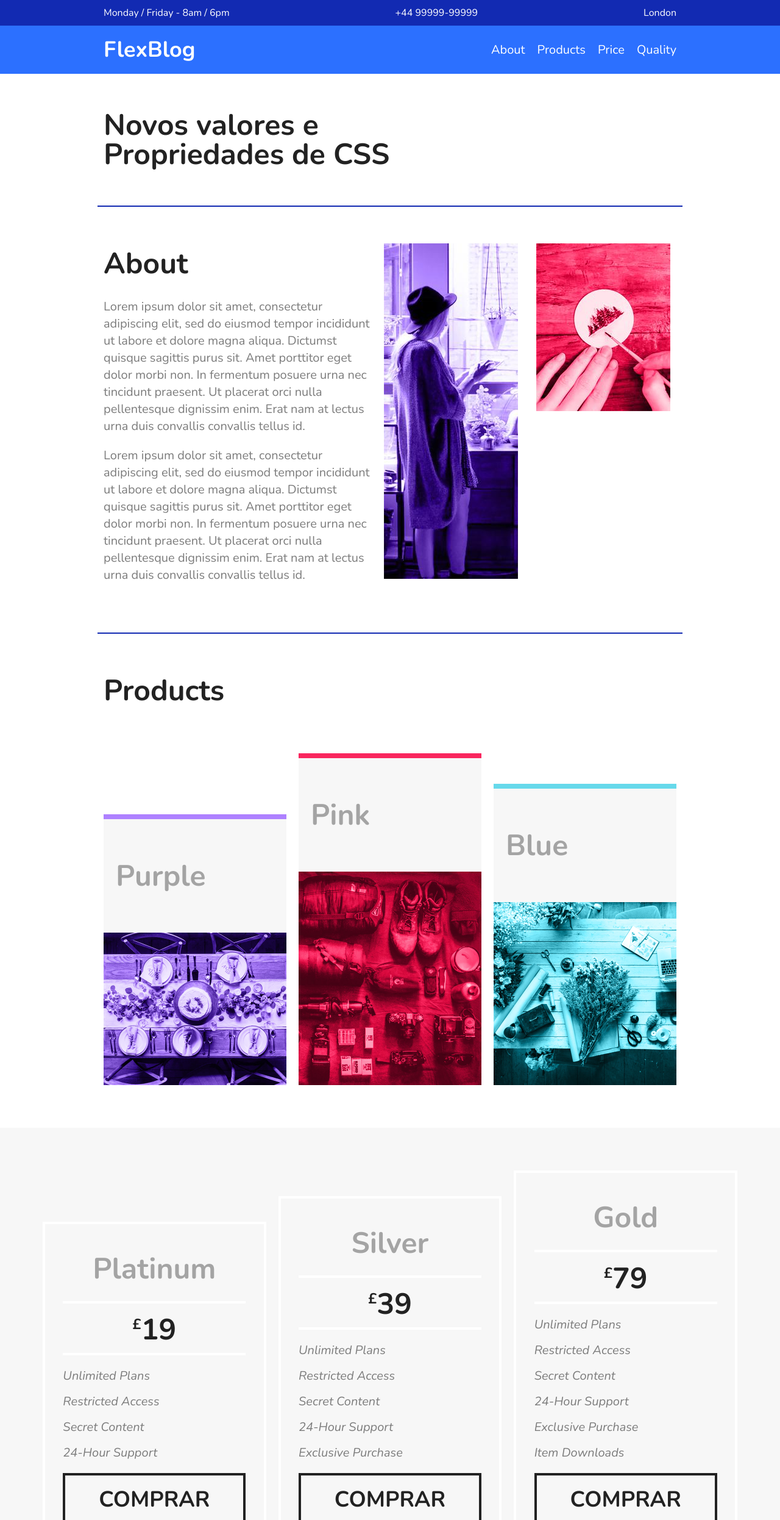
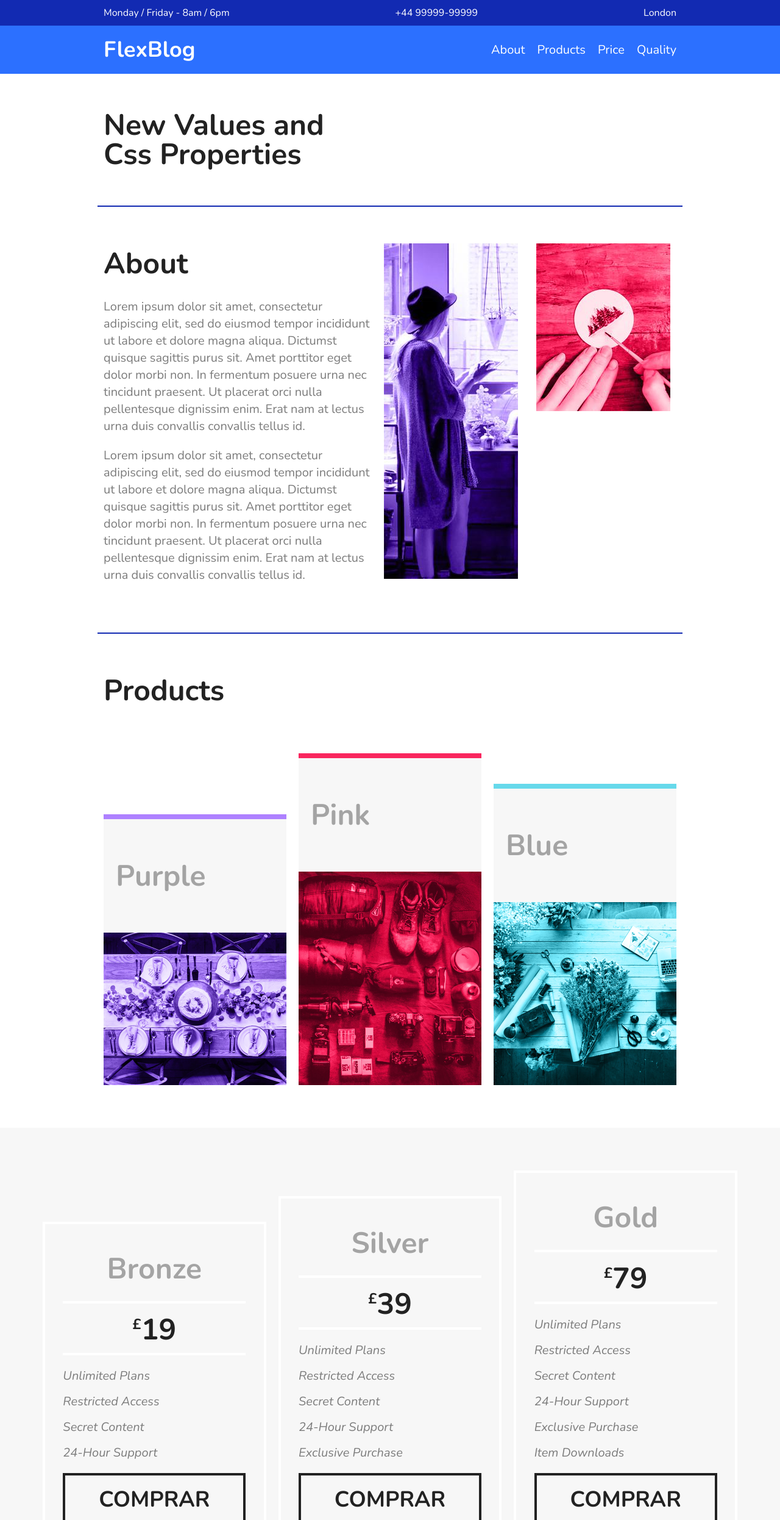
Before and after one commit to beatrizeassis/FlexBlog, a plain HTML site: page flexblog/index.html in a window 1280 px wide. Shown: the top 2492 px of the page at 61% size. Drawn offline with nearby package versions, Linux system fonts and the light colour scheme.

Commit message:
text fixed

```diff
--- a/flexblog/index.html
+++ b/flexblog/index.html
@@ -33,7 +33,7 @@
       </div>
     </header>
 
-    <h1 class="introduction">Novos valores e<br>Propriedades de CSS</h1>
+    <h1 class="introduction">New Values and <br>Css Properties</h1>
 
     <section class="about" id="about">
       <div class="about-info">
@@ -69,7 +69,7 @@
 
     <section class="price" id="price">
       <div class="price-item">
-        <h2>Platinum</h2>
+        <h2>Bronze</h2>
         <span><sup>£</sup>19</span>
         <ul>
           <li>Unlimited Plans</li>
```
